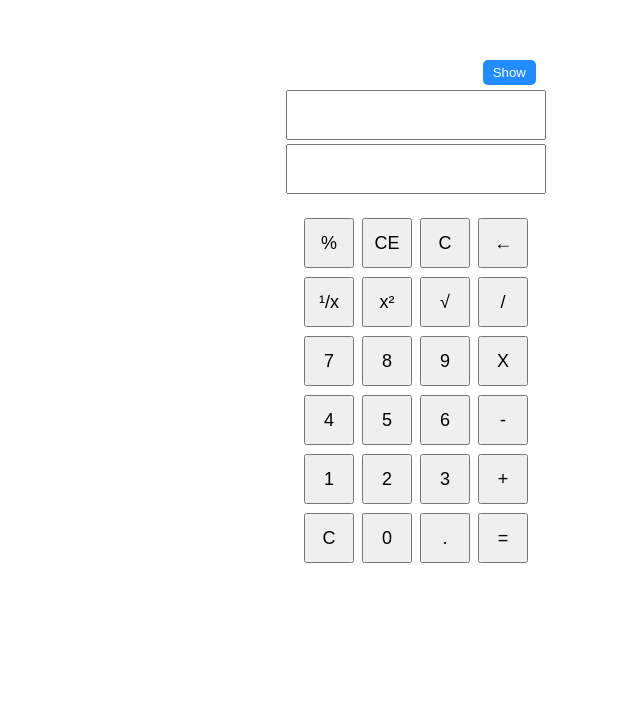
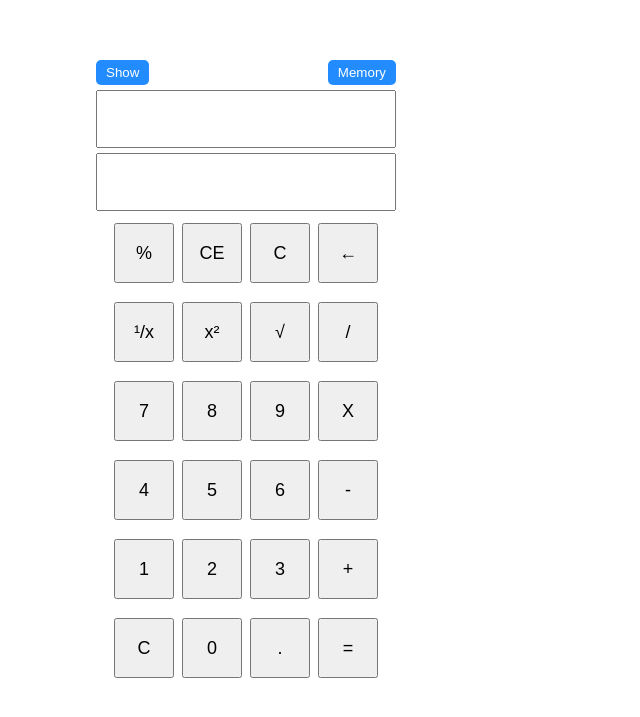
Before and after one commit to ysyoung1205/Calculation, a Django app: page / in a window 1280 px wide. Shown: the top 717 px of the page, without its empty margins (224-864 px from the left). Run offline with Django 5.2, Linux system fonts and the light colour scheme.

Commit message:
메모리기능 추가, flex로변경

```diff
--- a/calculator_project/calculator/static/calculator/script.js
+++ b/calculator_project/calculator/static/calculator/script.js
@@ -15,9 +15,12 @@ document.addEventListener("keydown", function(event) {
     } else if (validOp.includes(event.key)) {
         operator(event.key);
         event.preventDefault();
-    } else if (event.key === "Enter") {
+    }
+    else if (event.key === "Enter") {
         calculate(); // 엔터로 계산 실행
-    } else if (event.key === "Backspace") {
+        event.preventDefault(); // 기본 동작 방지
+    }
+    else if (event.key === "Backspace") {
         const display = document.getElementById("display");
         display.value = display.value.slice(0, -1);
         event.preventDefault();
@@ -27,18 +30,11 @@ document.addEventListener("keydown", function(event) {
 });
 
 function updateDisplayLayout(display) {
-    const length = display.value.length;
-    console.log("length : ", length);
-
-    // 스크롤을 오른쪽 끝으로 이동
     display.scrollLeft = display.scrollWidth;
 }
+
 function updateDisplayAllLayout(displayAll) {
-    const length = display.value.length;
-    console.log("length : ", length);
-
-    // 스크롤을 오른쪽 끝으로 이동
-    displayAll.scrollLeft = disdisplayAll.scrollWidth;
+    displayAll.scrollLeft = displayAll.scrollWidth;
 }
 
 function append(value) {
@@ -46,12 +42,17 @@ function append(value) {
     const displayAll = document.getElementById('displayAll');
     const lastValue = displayAll.value.slice(-1);
 
+    if(isNaN(display.value)){  //NAN, ERROR 등 값 처리
+        display.value = ''
+        displayAll.value = ''
+    }
+
     if(!flag){
         if(!isNaN(value)|| value ==="."){ //숫자이거나 . 이면
             if (value === "." && display.value.includes(".")) {// 소수점이 이미 입력된 경우 추가 입력 방지
                 return;
             }
-            if (value === "." && displayAll.value==="") {// 빈 셀에 . 입력시 0. 으로 변환
+            if (value === "." && display.value==="") {// 빈 셀에 . 입력시 0. 으로 변환
                 value = "0.";
             }
             if(display.value==="0" && value != "."){
@@ -84,6 +85,7 @@ function append(value) {
 
       // 여기서 display 레이아웃 업데이트
       updateDisplayLayout(display);
+      updateDisplayAllLayout(displayAll);
 
 }
 
@@ -121,6 +123,7 @@ function operator(value){
         console.log("operator_clicked!!!! : ", operator_clicked)
         flag = false;
     }
+    updateDisplayAllLayout(displayAll);
 
 }
 
@@ -189,6 +192,14 @@ function formatNumber(num) {
     return num; // 숫자가 아니면 그대로 반환
 }
 
+function addToMemory(result) {
+    const memoryList = document.getElementById('memory-list');
+    const listItem = document.createElement('li');
+
+    listItem.textContent = result;
+    memoryList.appendChild(listItem);
+}
+
 
 function calculate() {
     const displayAll = document.getElementById('displayAll');
@@ -212,14 +223,22 @@ function calculate() {
         } else {
             display.value =  formatNumber(data.result); // 결과를 현재 화면에 표시
             displayAll.value = data.expression + " = "; // 전체 계산식 업데이트
+            memoryUpdate = displayAll.value + display.value
             flag = true;
             console.log("flag: ",flag);
             convertToOthers();
+            // DOM 업데이트 이후 호출
+            setTimeout(() => {
+                updateDisplayAllLayout(displayAll);
+            }, 0);
+            addToMemory(memoryUpdate); // 결과를 메모리에 추가
         }
     })
     .catch(error => {
         document.getElementById('display').value = 'Error';
     });
+
+
 }
 
 // 2진법, 8진법, 16진법으로 변환하여 출력하는 함수
@@ -229,7 +248,6 @@ function convertToOthers() {
         const displayOct = document.getElementById('displayOct');
         const displayDec = document.getElementById('displayDec');
         const displayHex = document.getElementById('displayHex');
-
         // 문자 -> 숫자
         const currentValue = parseFloat(display.value);
         const binary = currentValue.toString(2); // 2진법
@@ -246,13 +264,87 @@ function convertToOthers() {
     document.getElementById('toggleBases').addEventListener('click', function () {
         const baseContainer = document.getElementById('baseContainer');
         const toggleButton = document.getElementById('toggleBases');
+        //const toggleButton = document.getElementById('toggleBases');
+
 
         if (baseContainer.classList.contains('hidden')) {
             baseContainer.classList.remove('hidden');
             toggleButton.textContent = 'Hide';
+            baseContainer.style.maxHeight = `${baseContainer.offsetHeight}px`;
+            height = baseContainer.style.maxHeight
+            console.log("height : ", height);
+
         } else {
             baseContainer.classList.add('hidden');
             toggleButton.textContent = 'Show';
         }
 
     });
+
+
+
+        // 계산 결과를 메모리 영역에 추가하는 함수
+
+
+    // // 계산이 완료되었을 때 호출
+    // function calculateResult() {
+    //     const display = document.querySelector('.display');
+    //     const result = eval(display.value); // 결과 계산
+    //     display.value = result; // 디스플레이 업데이트
+    //     addToMemory(result); // 메모리에 추가
+    //     console.log("result@@@@@@ : ", result);
+
+    // }
+
+
+    // 버튼 클릭 이벤트 예제
+  //  document.querySelector('.equals-button').addEventListener('click', calculateResult);
+    // 메모리 열기/닫기 토글
+    document.getElementById('toggleMemory').addEventListener('click', function () {
+        toggleMemory();
+    });
+
+
+    function toggleMemory(){
+        const memorySidebar = document.getElementById('memorySidebar');
+
+        const toggleButton = document.getElementById('toggleMemory');
+
+        if (memorySidebar.classList.contains('hidden')) {
+            memorySidebar.classList.remove('hidden');
+           // memorySidebar.classList.add('visible');
+            toggleButton.textContent = 'Hide Memory';
+            // 메모리 높이를 계산기의 높이로 설정
+           // memorySidebar.style.maxHeight = `${calculator.offsetHeight}px`;
+
+        } else {
+           // memorySidebar.classList.remove('visible');
+            memorySidebar.classList.add('hidden');
+            //memorySidebar.style.maxHeight = '0'; // 높이를 0으로 설정
+            toggleButton.textContent = 'Memory';
+        }
+    }
+    // 창 크기 변경 시 메모리 높이 업데이트
+    window.addEventListener('resize', function () {
+        const memorySidebar = document.getElementById('memorySidebar');
+        const calculator = document.querySelector('.calculator');
+
+        // 메모리가 보이는 상태일 때만 높이 재설정
+        if (!memorySidebar.classList.contains('hidden')) {
+            memorySidebar.style.maxHeight = `${calculator.offsetHeight}px`;
+        }
+    });
+
+    // // 페이지 로드 시 초기화
+    // window.addEventListener('load', function () {
+    //     const memorySidebar = document.getElementById('memorySidebar');
+    //     const calculator = document.querySelector('.calculator');
+    //     memorySidebar.style.maxHeight = `${calculator.offsetHeight}px`;
+    // });
+
+    // // 창 크기 변경 시 높이 재설정
+    // window.addEventListener('resize', function () {
+    //     const memorySidebar = document.getElementById('memorySidebar');
+    //     const calculator = document.querySelector('.calculator');
+    //     memorySidebar.style.maxHeight = `${calculator.offsetHeight}px`;
+    // });
--- a/calculator_project/calculator/static/calculator/styles.css
+++ b/calculator_project/calculator/static/calculator/styles.css
@@ -1,15 +1,21 @@
+body {
+    /* text-align: center;
+    margin-top: 50px;  */
 
-
-body {
-    text-align: center;
+}
+.container {
+    display: flex;/*붙이기*/
+    justify-content: center; /*가로에서 위치*/
     margin-top: 50px;
+    gap: 20px; /*사이 공간 추가*/
 
 
 }
 .calculator {
-    display: inline-block;
+    display: flex;
+    width: 300px;
+    flex-wrap: wrap;
     text-align: center;
-
 }
 /*
 .displayAll{
@@ -21,8 +27,8 @@ body {
     padding-right: 10px;
 } */
 .displayAll {
-    width: 260px;
-    height: 50px;
+    width: 100%;
+    height: 58px;
     font-size: 20px;
     font-family: 'Courier New', Courier, monospace;
     text-align: right;
@@ -33,12 +39,13 @@ body {
     box-sizing: border-box;
     resize: none; /* textarea 기본 resize 제거 */
     font-weight: bold;
+    margin-bottom: 5px;
 
   }
 
 .display {
-    width: 260px;
-    height: 50px;
+    width: 100%;
+    height: 58px;
     font-size: 20px;
     font-family: 'Courier New', Courier, monospace;
     text-align: right;
@@ -52,9 +59,20 @@ body {
     font-weight: bold;
   }
 
+.button-container {
+    display: flex;
+    flex-wrap: wrap;
+    justify-content: center; /*가로에서 위치*/
+    /* justify-content: space-between; */
+    /* width: 260px; 버튼 영역의 너비 */
+    gap: 10px;
+    width: 100%;
+    margin: 10px
+}
+
 .button {
-    width: 50px;
-    height: 50px;
+    width: 60px;
+    height: 60px;
     margin: 2px;
     font-size: 18px;
     cursor: pointer;
@@ -64,12 +82,22 @@ body {
     margin-bottom: 5px;
 }
 
+
 .show-button{
+    display: flex; /*Flexbox 활성화 */
     margin-bottom: 5px;
-    padding-right:  10px;
+    /* padding-right:  10px; */
     text-align: right;
+    justify-content: space-between;
+    gap: 10px;
+    width: 100%; /* 너비를 부모 컨테이너에 맞게 설정 */
+    /* max-width: 300px; 필요 시 최대 너비 제한 */
 
 }
+/*
+.text_display{
+    margin-bottom: 5px;
+} */
 
 .hidden {
     display: none;
@@ -112,3 +140,74 @@ body {
 .toggle-button:hover {
     background-color: #6aed32;
 }
+
+
+
+/* Memory */
+
+.memory-sidebar {
+    display: flex;
+    flex-wrap: wrap;
+    flex-direction: column; /* Flexbox 방향을 세로로 설정 */
+    text-align: center;
+    width: 300px;
+    /* align-items: flex-start; */
+    /* width: 200px; */
+    background-color: #f7e2e2ac;
+    padding: 10px;
+    border:none;
+    border-radius: 5px;
+    font-family: 'Courier New', Courier, monospace;
+    text-align: left;
+    overflow-y: auto;
+    overflow-x:hidden;
+    transition: max-height 0.3s ease; /* 높이 변경 애니메이션 */
+}
+.memory-sidebar.hidden {
+    background-color: #ffffffac;
+    height: 0px; /* 숨길 때 높이 0으로 설정 */
+    overflow: hidden; /* 숨긴 상태에서 스크롤 제거 */
+}
+
+.memory-sidebar:not(.hidden) {
+    max-height: none; /* 보일 때 최대 높이 설정 해제 */
+}
+
+/* .memory-sidebar.hidden {
+    transform: translateX(200%); /* 화면 밖으로 이동 */
+  /*  opacity: 0;
+    pointer-events: none; /* 클릭 방지 */
+/*} */
+
+/* .memory-sidebar.visible {
+    transform: translateX(0);
+    opacity: 1;
+    pointer-events: auto;
+} */
+
+.memory-sidebar h3 {
+    text-align: center;
+    margin-bottom: 10px;
+    font-size: 18px;
+    font-weight: bold;
+    width: 100%;
+    height: 30px;
+}
+
+#memory-list {
+
+    list-style: none;
+    padding: 0;
+    margin: 0;
+    max-height: 100%;
+}
+
+#memory-list li {
+    margin-bottom: 5px;
+    padding: 5px;
+    background-color: #fff;
+    border: 1px solid #ddd;
+    border-radius: 3px;
+    font-size: 14px;
+    word-wrap: break-word;
+}
--- a/calculator_project/calculator/templates/calculator/index.html
+++ b/calculator_project/calculator/templates/calculator/index.html
@@ -8,16 +8,18 @@
     <link rel="stylesheet" href="{% static 'calculator/styles.css' %}">
 </head>
 <body>
-    <div class="calculator">
-        <div class="show-button"><button id="toggleBases" class="toggle-button">Show</button></div>
+    <div class="container">
+        <div id="calculate" class="calculator">
+            <div class="show-button">
+                <button id="toggleBases" class="toggle-button">Show</button>
+                <button id="toggleMemory" class="toggle-button">Memory</button>
+            </div>
             {% comment %} <input type="text" id="displayAll" class="displayAll" disabled> {% endcomment %}
             <textarea id="displayAll" class="displayAll"></textarea>
             <br>
             {% comment %} <input type="text" id="display" class="display" oninput="this.value = this.value.replace(/[^0-9.]/g, '')"> {% endcomment %}
             {% comment %} <input type="text" id="display" class="displayT" oninput="this.value = this.value.replace(/[^0-9.]/g, '')"> {% endcomment %}
             <textarea id="display" class="display"></textarea>
-
-
             <div id="baseContainer" class="base-container hidden">
                 <div >
                     <div class="base-field">
@@ -39,18 +41,19 @@
                 </div>
             </div>
 
-       <br><br>
+            <div class="button-container">
                 <div class="row">
                     <button class="button" onclick="percent()">%</button>
                     <button class="button" onclick="deletRecent()">CE</button>
-            {% comment %} CE는 메모리에서 가장 최근에 추가된 데이터가 지워짐(지금 입력하던 숫자 지우기)
-                          C는 입력된 모든 데이터를 지움/ 리셋 {% endcomment %}
+                    <!--CE는 메모리에서 가장 최근에 추가된 데이터가 지워짐(지금 입력하던 숫자 지우기)
+                                C는 입력된 모든 데이터를 지움/ 리셋-->
                     <button class="button" onclick="clearDisplay()">C</button>
                     <button class="button" onclick="deleteDisplay()">←</button>
                 </div>
+
                 <div class="row">
                     <button class="button" onclick="reciprocal()">¹/x</button>
-            {% comment %} 역수 계산 {% endcomment %}
+                    <!--역수 계산-->
                     <button class="button" onclick="pow()">x²</button>
                     <button class="button" onclick="sqrt()">√</button>
                     <button class="button" onclick="operator('/')">/</button>
@@ -80,6 +83,16 @@
                     <button class="button" onclick="calculate()">=</button>
                 </div>
             </div>
+        </div>
+
+        <!--Memory영역-->
+        <div id="memorySidebar" class="memory-sidebar hidden">
+            <h3>Memory</h3>
+            <ul id="memory-list">
+            <!--계산 결과 표시-->
+            </ul>
+        </div>
+    </div>
 {% csrf_token %}
 <script>
     const csrfToken = '{{ csrf_token }}';
```
Also changed, not shown: calculator_project/calculator/templates/calculator/test.html (+43 -43 lines). Lines whose indentation alone changed are shown as unchanged.
